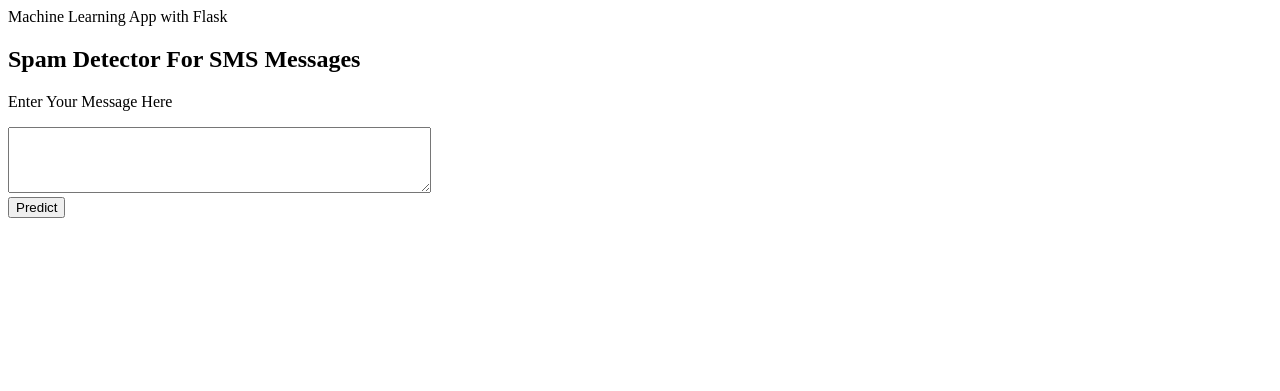
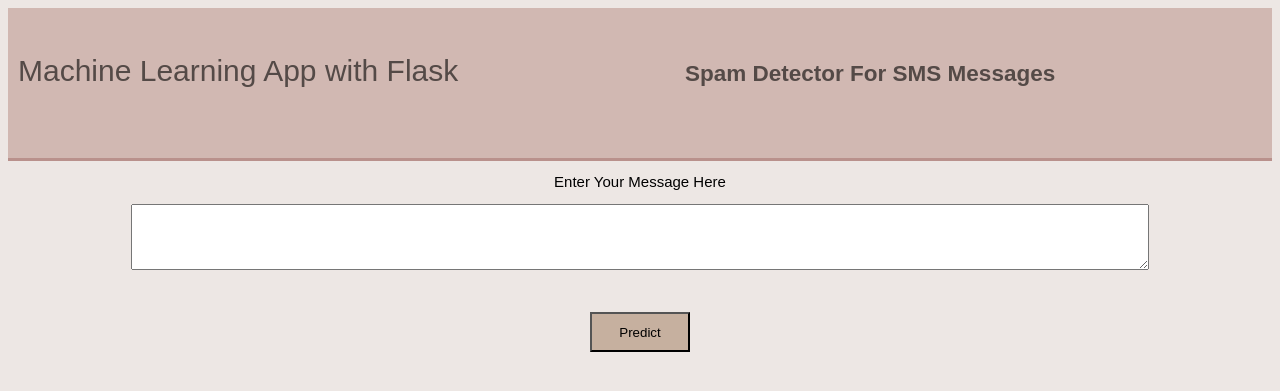
Before and after one commit to freeanser/Spam-Detector, a Flask app: template templates/home.html in a window 1280 px wide. Shown: the top 391 px of the page. Run offline with Flask 3, Linux system fonts and the light colour scheme; the template is opened without the code that fills it, so the values that code supplies are empty.

Commit message:
modify layout and styling

```diff
--- /dev/null
+++ b/static/css/styles.css
@@ -0,0 +1,124 @@
+/* styles.css */
+
+body {
+  font: 15px/1.5 Arial, Helvetica, sans-serif;
+  padding: 0;
+  background-color: #ede7e4;
+  /* 溫柔的木質色調 */
+}
+
+.container {
+  width: 100%;
+  margin: auto;
+  overflow: hidden;
+}
+
+header {
+  background: #d1b8b2;
+  /* 溫柔的淺紅色調 */
+  border-bottom: #b9918c 3px solid;
+  height: 120px;
+  width: 100%;
+  padding-top: 30px;
+}
+
+.main-header {
+  text-align: center;
+  background-color: #d1b8b2;
+  /* 溫柔的淺紅色調 */
+  height: 100px;
+  width: 100%;
+  margin: 0;
+}
+
+#brandname {
+  float: left;
+  font-size: 30px;
+  color: #544a47;
+  /* 深木質色調 */
+  margin: 10px;
+}
+
+header h2 {
+  text-align: center;
+  color: #544a47;
+  /* 深木質色調 */
+}
+
+.btn-info {
+  background-color: #c6b09f;
+  /* 溫柔的淺褐色調 */
+  height: 40px;
+  width: 100px;
+}
+
+/* Brown */
+.btn-info:hover {
+  background: #a8917c;
+  /* 較深的褐色調 */
+}
+
+.results {
+  border-radius: 15px 50px;
+  background: #FFF7E8;
+  /* 淺灰色背景 */
+  padding: 20px;
+  /* width: 200px; */
+  height: 80px;
+  max-width: 400px;
+  margin: 20px auto;
+  text-align: center;
+  /* 文字置中 */
+}
+
+
+#predictionForm {
+  text-align: center;
+}
+
+#predictionForm p,
+#predictionForm textarea,
+#predictionForm input {
+  display: block;
+  margin: 10px auto;
+  /* 將元素置中 */
+}
+
+#predictionForm textarea {
+  width: 80%;
+  /* 調整寬度 */
+}
+
+#chatBox {
+  position: relative;
+  margin: 0 auto;
+  width: 80%;
+}
+
+#chatBox h3 {
+  position: absolute;
+  left: 0;
+  top: -50px;
+  /* 設置負的 top 值以提高位置 */
+}
+
+#chatList {
+  list-style-type: none;
+  padding: 0;
+  text-align: left;
+}
+
+#chatList li {
+  width: 100%;
+  box-sizing: border-box;
+  margin-bottom: 15px;
+  text-align: left;
+}
+
+#chatList li.user {
+  background-color: #e2d8d5;
+}
+
+#chatList li.bot {
+  background-color: #d7c2bd;
+}
--- a/static/js/scripts.js
+++ b/static/js/scripts.js
@@ -3,7 +3,7 @@
 const currentUser = 'You';
 
 function predict() {
-  var message = $('#messageInput').val();
+  let message = $('#messageInput').val();
 
   $.ajax({
     type: 'POST',
@@ -16,7 +16,7 @@ function predict() {
       $('#loading').hide();
       displayResult(response.prediction);
 
-      const predictionText = response.prediction == 1 ? 'Spam' : 'Not a Spam (It is a Ham)';
+      const predictionText = response.prediction == 1 ? 'This is a Spam.' : 'It is a Ham.';
       $('#chatList').append(`<li class="user" id="${currentUser}">${currentUser}: <br> ${message}</li>`);
       $('#chatList').append(`<li class="bot">Bot: <br>${predictionText}</li>`);
     },
@@ -28,10 +28,10 @@ function predict() {
 }
 
 function displayResult(prediction) {
-  var resultContainer = $('#resultContainer');
+  let resultContainer = $('#resultContainer');
   resultContainer.empty();
 
-  var resultText = (prediction == 1) ? 'Spam' : 'Not a Spam (It is a Ham)';
+  let resultText = (prediction == 1) ? 'This is a Spam.' : 'It is a Ham.';
 
   resultContainer.append('<h2 style="color: ' + (prediction == 1 ? 'red' : 'blue') + ';">' + resultText + '</h2>');
 }
```
Also changed, not shown: static/css/style.css (deleted, +0 -58 lines), templates/home_with_chat.html (+3 -119 lines), 2 other files.
